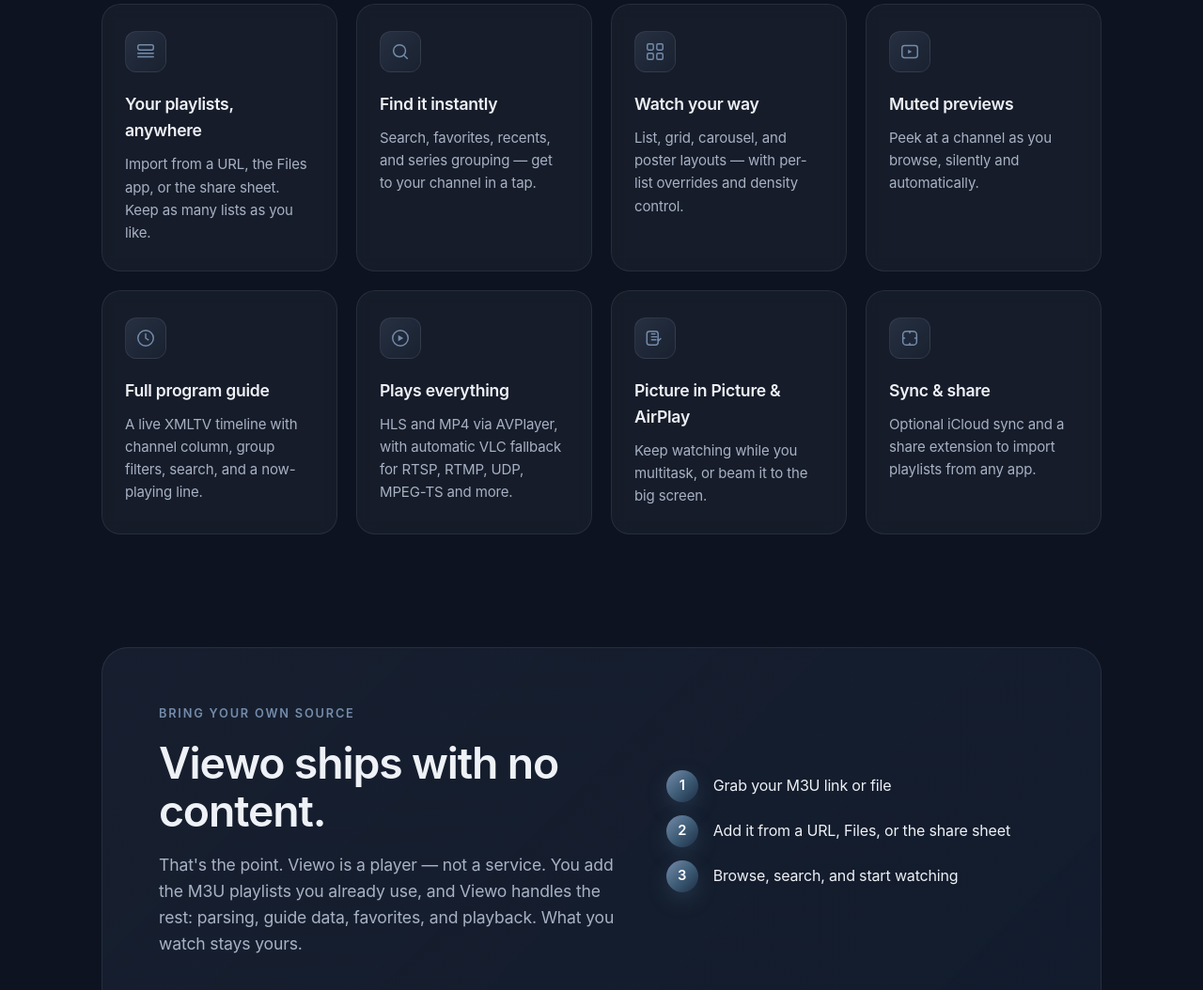
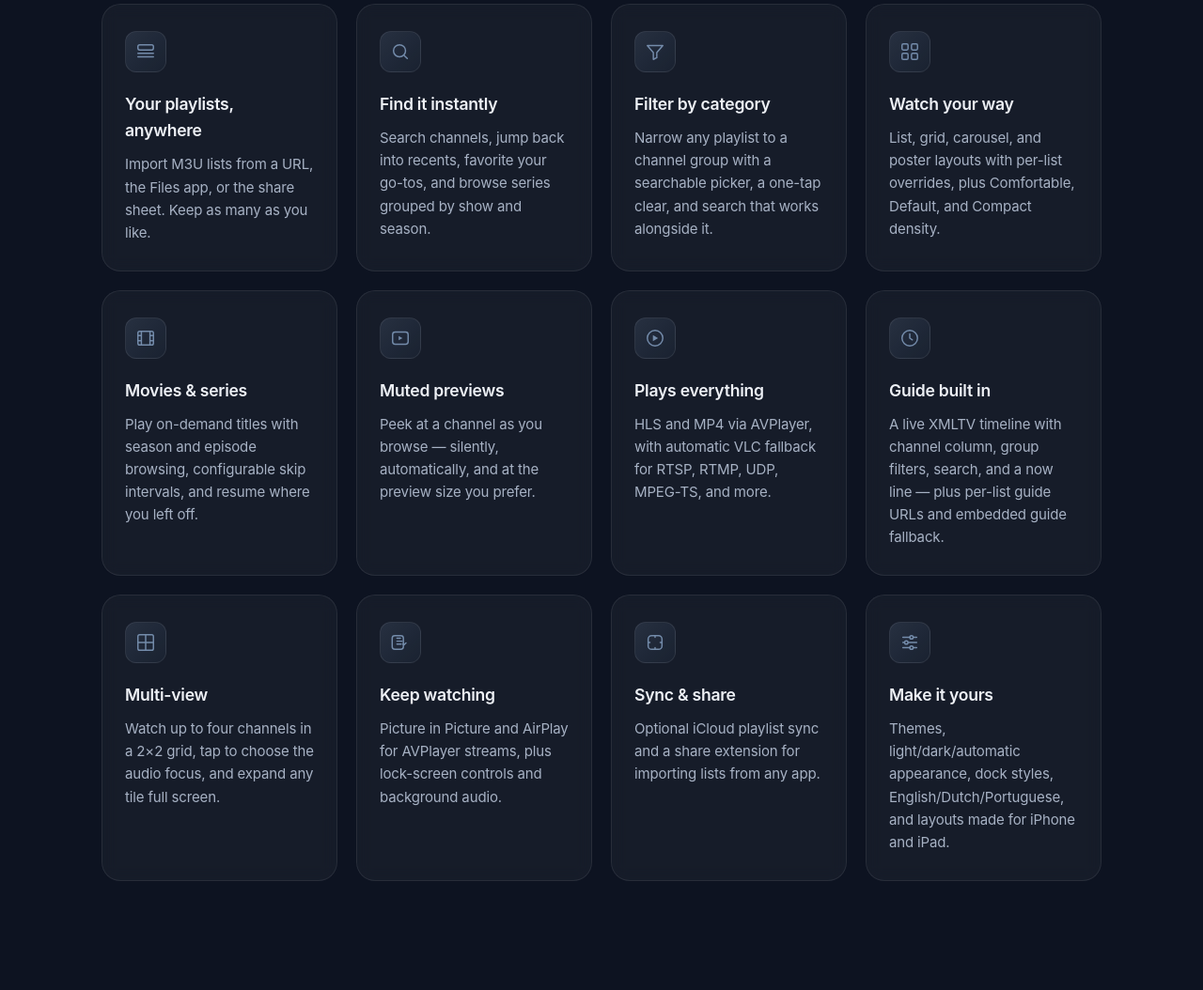
Before and after one commit to eduardolmedeiros/viewo-website, a plain HTML site: page index.html in a window 1280 px wide. Shown: the part 1215-2269 px from the top of the page at 94% size. Drawn offline with Linux system fonts and the light colour scheme.

Commit message:
Refresh features for current app release

```diff
--- a/index.html
+++ b/index.html
@@ -93,7 +93,7 @@
               <svg viewBox="0 0 24 24" fill="none" stroke="currentColor" stroke-width="1.6" stroke-linecap="round" stroke-linejoin="round"><rect x="3" y="4" width="18" height="6" rx="2"/><path d="M3 14h18M3 18h18"/></svg>
             </span>
             <h3 class="card__title">Your playlists, anywhere</h3>
-            <p class="card__text">Import from a URL, the Files app, or the share sheet. Keep as many lists as you like.</p>
+            <p class="card__text">Import M3U lists from a URL, the Files app, or the share sheet. Keep as many as you like.</p>
           </article>
 
           <article class="card" data-reveal>
@@ -101,7 +101,15 @@
               <svg viewBox="0 0 24 24" fill="none" stroke="currentColor" stroke-width="1.6" stroke-linecap="round" stroke-linejoin="round"><circle cx="11" cy="11" r="7"/><path d="m20 20-3.2-3.2"/></svg>
             </span>
             <h3 class="card__title">Find it instantly</h3>
-            <p class="card__text">Search, favorites, recents, and series grouping — get to your channel in a tap.</p>
+            <p class="card__text">Search channels, jump back into recents, favorite your go-tos, and browse series grouped by show and season.</p>
+          </article>
+
+          <article class="card" data-reveal>
+            <span class="card__icon" aria-hidden="true">
+              <svg viewBox="0 0 24 24" fill="none" stroke="currentColor" stroke-width="1.6" stroke-linecap="round" stroke-linejoin="round"><path d="M3 5h18l-7 8v6l-4 2v-8z"/></svg>
+            </span>
+            <h3 class="card__title">Filter by category</h3>
+            <p class="card__text">Narrow any playlist to a channel group with a searchable picker, a one-tap clear, and search that works alongside it.</p>
           </article>
 
           <article class="card" data-reveal>
@@ -109,7 +117,15 @@
               <svg viewBox="0 0 24 24" fill="none" stroke="currentColor" stroke-width="1.6" stroke-linecap="round" stroke-linejoin="round"><rect x="3" y="3" width="7" height="7" rx="1.5"/><rect x="14" y="3" width="7" height="7" rx="1.5"/><rect x="3" y="14" width="7" height="7" rx="1.5"/><rect x="14" y="14" width="7" height="7" rx="1.5"/></svg>
             </span>
             <h3 class="card__title">Watch your way</h3>
-            <p class="card__text">List, grid, carousel, and poster layouts — with per-list overrides and density control.</p>
+            <p class="card__text">List, grid, carousel, and poster layouts with per-list overrides, plus Comfortable, Default, and Compact density.</p>
+          </article>
+
+          <article class="card" data-reveal>
+            <span class="card__icon" aria-hidden="true">
+              <svg viewBox="0 0 24 24" fill="none" stroke="currentColor" stroke-width="1.6" stroke-linecap="round" stroke-linejoin="round"><rect x="3" y="4" width="18" height="16" rx="2"/><path d="M7 4v16M17 4v16M3 9h4M3 15h4M17 9h4M17 15h4"/></svg>
+            </span>
+            <h3 class="card__title">Movies &amp; series</h3>
+            <p class="card__text">Play on-demand titles with season and episode browsing, configurable skip intervals, and resume where you left off.</p>
           </article>
 
           <article class="card" data-reveal>
@@ -117,15 +133,7 @@
               <svg viewBox="0 0 24 24" fill="none" stroke="currentColor" stroke-width="1.6" stroke-linecap="round" stroke-linejoin="round"><rect x="3" y="5" width="18" height="14" rx="3"/><path d="M10 9.5v5l4.5-2.5z" fill="currentColor" stroke="none"/></svg>
             </span>
             <h3 class="card__title">Muted previews</h3>
-            <p class="card__text">Peek at a channel as you browse, silently and automatically.</p>
-          </article>
-
-          <article class="card" data-reveal>
-            <span class="card__icon" aria-hidden="true">
-              <svg viewBox="0 0 24 24" fill="none" stroke="currentColor" stroke-width="1.6" stroke-linecap="round" stroke-linejoin="round"><circle cx="12" cy="12" r="9"/><path d="M12 7v5l3 2"/></svg>
-            </span>
-            <h3 class="card__title">Full program guide</h3>
-            <p class="card__text">A live XMLTV timeline with channel column, group filters, search, and a now-playing line.</p>
+            <p class="card__text">Peek at a channel as you browse — silently, automatically, and at the preview size you prefer.</p>
           </article>
 
           <article class="card" data-reveal>
@@ -133,15 +141,31 @@
               <svg viewBox="0 0 24 24" fill="none" stroke="currentColor" stroke-width="1.6" stroke-linecap="round" stroke-linejoin="round"><circle cx="12" cy="12" r="9"/><path d="M9.5 8.5v7l6-3.5z" fill="currentColor" stroke="none"/></svg>
             </span>
             <h3 class="card__title">Plays everything</h3>
-            <p class="card__text">HLS and MP4 via AVPlayer, with automatic VLC fallback for RTSP, RTMP, UDP, MPEG-TS and more.</p>
+            <p class="card__text">HLS and MP4 via AVPlayer, with automatic VLC fallback for RTSP, RTMP, UDP, MPEG-TS, and more.</p>
+          </article>
+
+          <article class="card" data-reveal>
+            <span class="card__icon" aria-hidden="true">
+              <svg viewBox="0 0 24 24" fill="none" stroke="currentColor" stroke-width="1.6" stroke-linecap="round" stroke-linejoin="round"><circle cx="12" cy="12" r="9"/><path d="M12 7v5l3 2"/></svg>
+            </span>
+            <h3 class="card__title">Guide built in</h3>
+            <p class="card__text">A live XMLTV timeline with channel column, group filters, search, and a now line — plus per-list guide URLs and embedded guide fallback.</p>
+          </article>
+
+          <article class="card" data-reveal>
+            <span class="card__icon" aria-hidden="true">
+              <svg viewBox="0 0 24 24" fill="none" stroke="currentColor" stroke-width="1.6" stroke-linecap="round" stroke-linejoin="round"><rect x="3" y="3" width="18" height="18" rx="2"/><path d="M12 3v18M3 12h18"/></svg>
+            </span>
+            <h3 class="card__title">Multi-view</h3>
+            <p class="card__text">Watch up to four channels in a 2×2 grid, tap to choose the audio focus, and expand any tile full screen.</p>
           </article>
 
           <article class="card" data-reveal>
             <span class="card__icon" aria-hidden="true">
               <svg viewBox="0 0 24 24" fill="none" stroke="currentColor" stroke-width="1.6" stroke-linecap="round" stroke-linejoin="round"><rect x="2.5" y="4" width="13" height="16" rx="3"/><path d="M8 7h4M8 10.5h6M8 14h5"/><path d="M18.5 12.5 16 15l-1-1"/></svg>
             </span>
-            <h3 class="card__title">Picture in Picture &amp; AirPlay</h3>
-            <p class="card__text">Keep watching while you multitask, or beam it to the big screen.</p>
+            <h3 class="card__title">Keep watching</h3>
+            <p class="card__text">Picture in Picture and AirPlay for AVPlayer streams, plus lock-screen controls and background audio.</p>
           </article>
 
           <article class="card" data-reveal>
@@ -149,7 +173,15 @@
               <svg viewBox="0 0 24 24" fill="none" stroke="currentColor" stroke-width="1.6" stroke-linecap="round" stroke-linejoin="round"><path d="M4 8a4 4 0 0 1 4-4h8a4 4 0 0 1 4 4v8a4 4 0 0 1-4 4H8a4 4 0 0 1-4-4z"/><path d="M4 12h2M18 12h2M12 4v2M12 18v2"/></svg>
             </span>
             <h3 class="card__title">Sync &amp; share</h3>
-            <p class="card__text">Optional iCloud sync and a share extension to import playlists from any app.</p>
+            <p class="card__text">Optional iCloud playlist sync and a share extension for importing lists from any app.</p>
+          </article>
+
+          <article class="card" data-reveal>
+            <span class="card__icon" aria-hidden="true">
+              <svg viewBox="0 0 24 24" fill="none" stroke="currentColor" stroke-width="1.6" stroke-linecap="round" stroke-linejoin="round"><path d="M4 6h8M16 6h4M4 12h2M10 12h10M4 18h8M16 18h4"/><circle cx="14" cy="6" r="2"/><circle cx="8" cy="12" r="2"/><circle cx="14" cy="18" r="2"/></svg>
+            </span>
+            <h3 class="card__title">Make it yours</h3>
+            <p class="card__text">Themes, light/dark/automatic appearance, dock styles, English/Dutch/Portuguese, and layouts made for iPhone and iPad.</p>
           </article>
         </div>
       </div>
```
